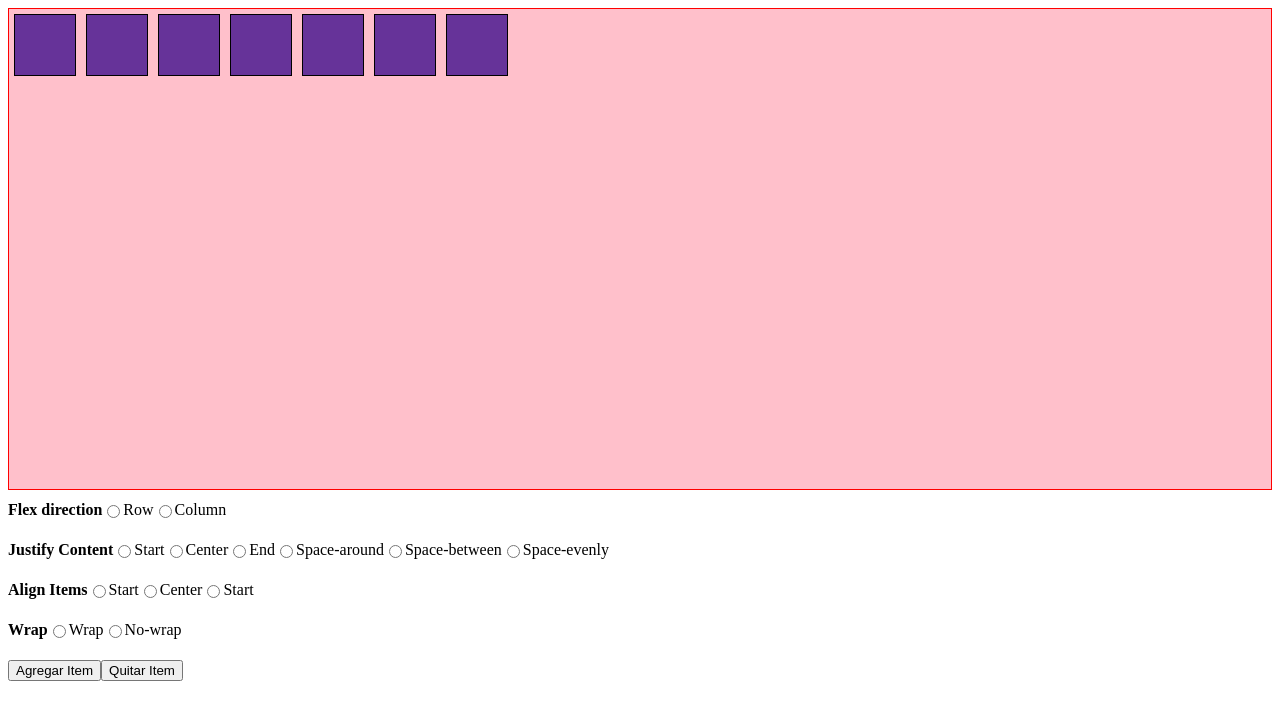
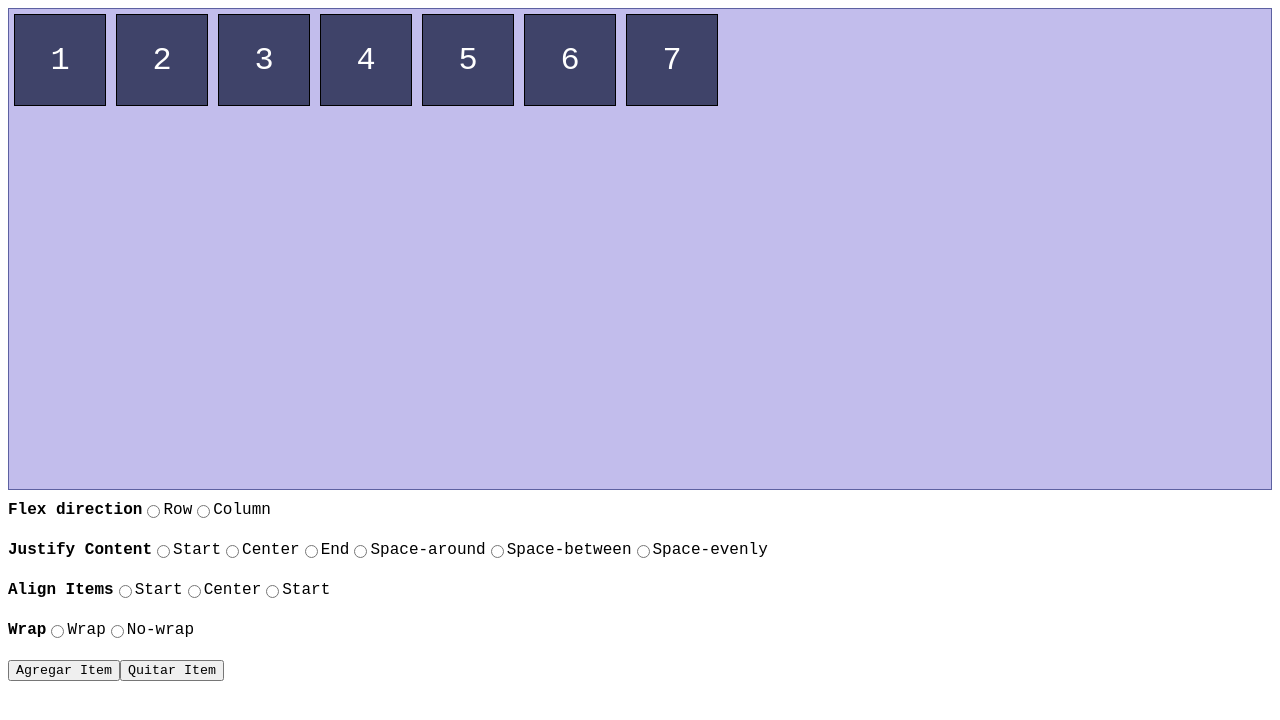
Before and after one commit to litoralcreativo/CLASE-3, a plain HTML site: page index.html in a window 1280 px wide. Both pictures are taken after a click on the button "Agregar Item". Drawn offline with Linux system fonts and the light colour scheme.

Commit message:
fifth commit

```diff
--- a/app.js
+++ b/app.js
@@ -22,6 +22,7 @@ function removeItem() {
   const container = document.getElementById("container");
   const child = container.children[0];
   container.removeChild(child);
+  UpdateNumbers();
 }
 
 function addItem() {
@@ -29,4 +30,14 @@ function addItem() {
   const newItem = document.createElement("div");
   newItem.className = "box";
   container.appendChild(newItem);
+  UpdateNumbers();
 }
+
+function UpdateNumbers() {
+  let container = document.getElementById("container");
+  const arr = container.children;
+  for (let i = 0; i < arr.length; i++) {
+    const element = arr[i];
+    element.innerHTML = i + 1;
+  }
+}
--- a/style.css
+++ b/style.css
@@ -1,20 +1,36 @@
+* {
+  font-family: "Courier New", Courier, monospace;
+}
+
 #container {
-  background-color: pink;
-  border: 1px solid red;
+  background-color: rgb(194, 189, 236);
+  border: 1px solid rgb(93, 97, 161);
   display: flex;
   justify-content: flex-start;
   align-items: flex-start;
   height: 60vh;
+  overflow: auto;
 }
 
 .box {
-  width: 50px;
-  height: 50px;
-  background-color: rebeccapurple;
+  width: 80px;
+  height: 80px;
+  background-color: rgb(63, 67, 105);
   margin: 5px;
   padding: 5px;
   color: white;
   border: 1px solid black;
+  transition: all 0.2s ease;
+  font-size: 2em;
+  display: flex;
+  justify-content: center;
+  align-items: center;
+}
+
+.box:hover {
+  filter: brightness(1.3);
+  transform: scale(1.1);
+  transition: all 0.2s ease;
 }
 
 .flex-control {
```
